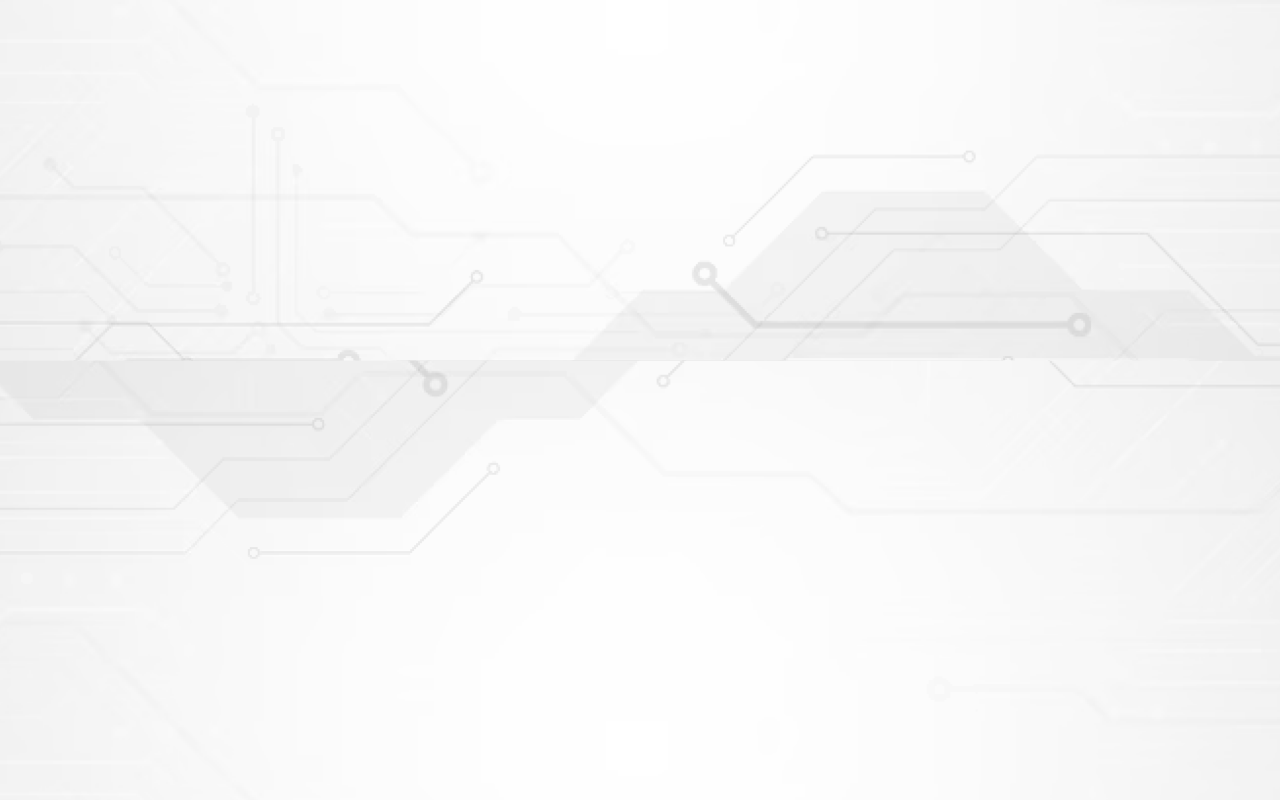
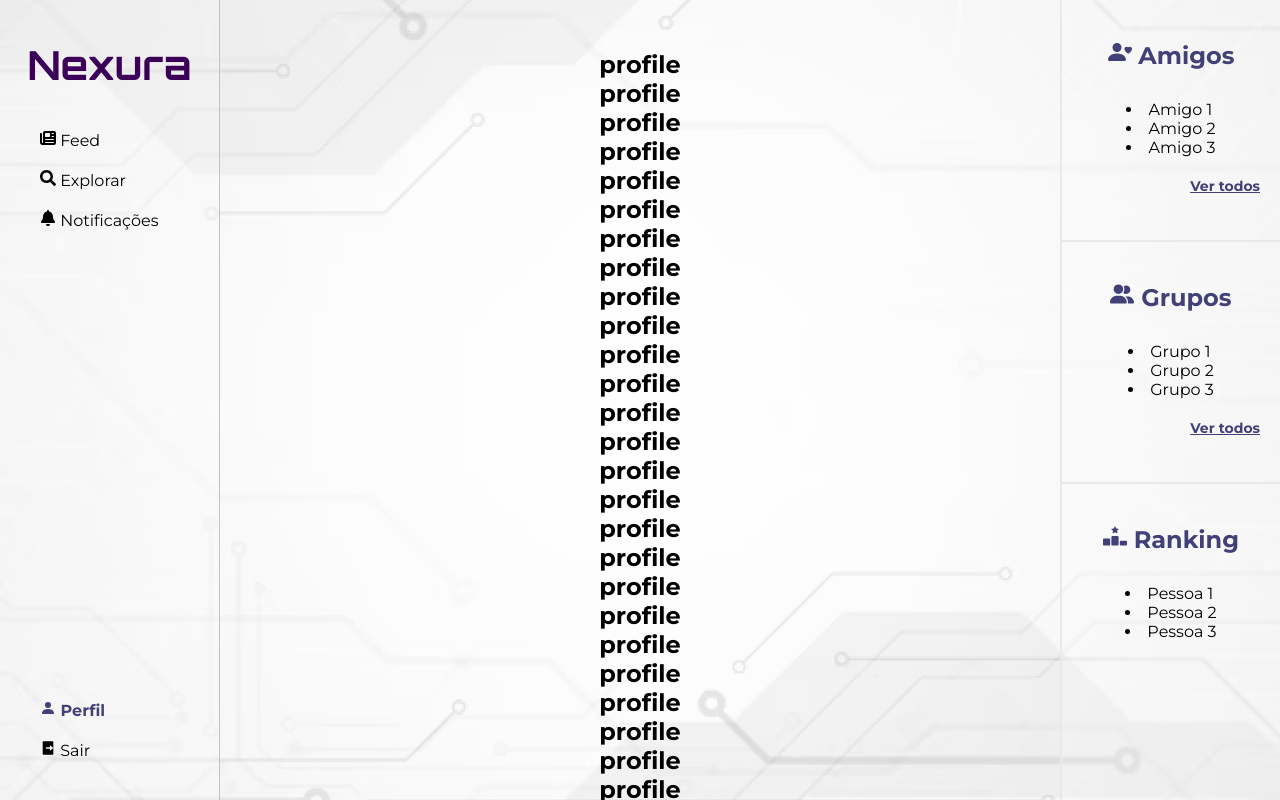
Before and after one commit to mreginal/Nexura, a React (Vite) app in the folder frontend/: page /profile in a window 1280 px wide. Before the commit this address had no page. Built offline with nearby package versions, Linux system fonts and the light colour scheme.

Commit message:
feat: versão inicial das barras de navegação (left + right) + escopo do perfil

```diff
--- a/frontend/index.html
+++ b/frontend/index.html
@@ -2,7 +2,7 @@
 <html lang="pt-br">
   <head>
     <meta charset="UTF-8" />
-    <link rel="shortcut icon" href="./public/favicon.ico" type="image/x-icon">
+    <link rel="shortcut icon" href="./favicon.ico" type="image/x-icon">
     <meta name="viewport" content="width=device-width, initial-scale=1.0" />
     <title>Nexura</title>
   </head>
--- /dev/null
+++ b/frontend/src/components/Navs/NavLeft/Nav.tsx
@@ -0,0 +1,34 @@
+import "./style.css"
+import { BsPersonFill } from 'react-icons/bs'
+import { FaSearch } from 'react-icons/fa'
+import { FaBell, FaNewspaper } from 'react-icons/fa6'
+import { RiLogoutBoxRFill } from 'react-icons/ri'
+import { useLocation, useNavigate } from 'react-router-dom'
+import { Link } from "react-router-dom"
+
+export default function Nav(){
+    const location = useLocation()
+    const navigate = useNavigate()
+
+    const handleLogout = () =>{
+    localStorage.removeItem("token")
+    navigate("/login")
+    }
+
+    return (
+        <div>
+        <nav className="nav">
+            <div className="nav-top">
+                <h2>Nexura</h2>
+                <Link to={"/feed"} className={`item-nav ${location.pathname === "/feed"? "active": ""}`}> <FaNewspaper/> Feed</Link>
+                <Link to={"/explorer"} className={`item-nav ${location.pathname === "/explorer"? "active": ""}`}> <FaSearch/> Explorar</Link>
+                <Link to={"/"} className={`item-nav ${location.pathname === "/notifications"? "active": ""}`}> <FaBell/> Notificações</Link>
+            </div>
+            <div className="nav-bottom">
+                <Link to={"/profile"} className={`item-nav ${location.pathname === "/profile"? "active": ""}`}> <BsPersonFill/> Perfil </Link>
+                <button className="item-nav" onClick={handleLogout}> <RiLogoutBoxRFill/> Sair</button>
+            </div>
+        </nav>
+        </div>
+    )
+}
--- /dev/null
+++ b/frontend/src/components/Navs/NavLeft/style.css
@@ -0,0 +1,51 @@
+.nav{
+    position: fixed;
+    height: 100vh;
+    width: 220px;
+    display: flex;
+    flex-direction: column;
+    justify-content: space-between;
+    border-right: 1.5px solid var(--medium-grey);
+    padding: 40px;
+    box-sizing: border-box;
+    background: rgba(255,255,255, 0.2);
+    backdrop-filter: blur(1px);
+}
+
+.nav h2{
+    font-family: var(--font-logo);
+    font-size: 40px;
+    color: var(--purple-1);
+    margin-bottom: 20px;
+    align-self: center;
+}
+
+.nav-top, .nav-bottom{
+    display: flex;
+    flex-direction: column;
+    gap: 20px;
+}
+
+
+.item-nav{
+    text-decoration: none;
+    color: var(--black);
+    cursor: pointer;
+}
+
+.item-nav.active{
+    color: var(--purple-2);
+    font-weight: bold;
+}
+
+button.item-nav{
+    all: unset;
+    background: none;
+    font-weight: normal;
+    cursor: pointer;
+}
+
+.item-nav:hover{
+    color: var(--purple-2);
+    font-weight: bold;
+}
--- /dev/null
+++ b/frontend/src/components/Navs/NavRight/NavRight.tsx
@@ -0,0 +1,43 @@
+import { BsPersonHeart } from "react-icons/bs"
+import "./style.css"
+import { useLocation, useNavigate } from 'react-router-dom'
+import { Link } from "react-router-dom"
+import { FaRankingStar, FaUserGroup } from "react-icons/fa6"
+
+export default function NavRight(){
+    const location = useLocation()
+    const navigate = useNavigate()
+
+    return (
+        <div>
+        <nav className="nav-right">
+            <div className="nav-friends">
+                <h2> <BsPersonHeart/> Amigos</h2>
+                <div className="list-friends">
+                    <li>Amigo 1</li>
+                    <li>Amigo 2</li>
+                    <li>Amigo 3</li>
+                </div>
+                <Link to={"/profile/friends"} className="nav-link">Ver todos</Link>
+            </div>
+            <div className="nav-groups">
+                <h2> <FaUserGroup/> Grupos</h2>
+                <div className="list-groups">
+                    <li>Grupo 1</li>
+                    <li>Grupo 2</li>
+                    <li>Grupo 3</li>
+                </div>
+                <Link to={"/profile/groups"} className="nav-link">Ver todos</Link>
+            </div>
+            <div className="nav-ranking">
+                <h2> <FaRankingStar/> Ranking</h2>
+                <div className="list-ranking">
+                    <li>Pessoa 1</li>
+                    <li>Pessoa 2</li>
+                    <li>Pessoa 3</li>
+                </div>
+            </div>
+        </nav>
+        </div>
+    )
+}
--- /dev/null
+++ b/frontend/src/components/Navs/NavRight/style.css
@@ -0,0 +1,38 @@
+.nav-right{
+    height: 100vh;
+    width: 220px;
+    display: flex;
+    flex-direction: column;
+    border-left: 2px solid var(--light-grey);
+    box-sizing: border-box;
+    background: rgba(255,255,255, 0.2);
+    backdrop-filter: blur(1px);
+}
+
+.nav-friends, .nav-groups, .nav-ranking{
+    height: 200px;
+    padding-top: 40px;
+    border-bottom: 2px solid var(--light-grey);
+    width: 100%;
+    justify-self: flex-start;
+    display: flex;
+    flex-direction: column;
+    align-items: center;
+}
+
+.nav-ranking{
+    border: none;
+}
+
+.nav-friends h2, .nav-groups h2, .nav-ranking h2{
+    color: var(--purple-2);
+    margin-bottom: 30px;
+}
+
+.nav-link{
+    align-self: flex-end;
+    padding: 20px;
+    color: var(--purple-2);
+    font-size: 14px;
+    font-weight: bold;
+}
--- a/frontend/src/pages/Feed.tsx
+++ b/frontend/src/pages/Feed.tsx
@@ -1,17 +1,9 @@
-import { useNavigate } from "react-router-dom"
+import Nav from "../components/Navs/NavLeft/Nav";
 
 export default function Feed(){
-  const navigate = useNavigate()
-
-  const handleLogout = () =>{
-    localStorage.removeItem("token")
-    navigate("/login")
-  }
-
-  return (
-    <div>
-      FEED
-      <button onClick={handleLogout}>Sair</button>
-    </div>
-  )
+return(
+  <div>
+    <Nav/>
+  </div>
+)
 }
--- /dev/null
+++ b/frontend/src/pages/Profile/Profile.tsx
@@ -0,0 +1,17 @@
+import "./style.css"
+import Nav from "../../components/Navs/NavLeft/Nav";
+import NavRight from "../../components/Navs/NavRight/NavRight";
+
+export default function Profile(){
+  return (
+    <>
+        <div className="container-profile">
+            <Nav/>
+            <div className="subcontainer-profile">
+                <h2>profile</h2><h2>profile</h2><h2>profile</h2><h2>profile</h2><h2>profile</h2><h2>profile</h2><h2>profile</h2><h2>profile</h2><h2>profile</h2><h2>profile</h2><h2>profile</h2><h2>profile</h2><h2>profile</h2><h2>profile</h2><h2>profile</h2><h2>profile</h2><h2>profile</h2><h2>profile</h2><h2>profile</h2><h2>profile</h2><h2>profile</h2><h2>profile</h2><h2>profile</h2><h2>profile</h2><h2>profile</h2><h2>profile</h2><h2>profile</h2><h2>profile</h2><h2>profile</h2><h2>profile</h2><h2>profile</h2><h2>profile</h2><h2>profile</h2><h2>profile</h2><h2>profile</h2><h2>profile</h2><h2>profile</h2><h2>profile</h2><h2>profile</h2><h2>profile</h2><h2>profile</h2><h2>profile</h2><h2>profile</h2><h2>profile</h2><h2>profile</h2>
+            </div>
+            <NavRight/>
+        </div>
+    </>
+  )
+}
--- /dev/null
+++ b/frontend/src/pages/Profile/style.css
@@ -0,0 +1,46 @@
+.container-profile{
+    display: flex;
+    height: 100vh;
+    box-sizing: border-box;
+}
+
+.subcontainer-profile{
+    width: 100vw;
+    margin-left: 220px;
+    overflow-x: hidden;
+    overflow-y: auto;
+    padding: 50px;
+    box-sizing: border-box;
+    display: flex;
+    flex-direction: column;
+    align-items: center;
+}
+
+::-webkit-scrollbar{
+    display: none;
+    scrollbar-width: none;
+    -ms-overflow-style: none;
+}
+
+/* Estilo guardado para se eu quiser o scroll
+
+::-webkit-scrollbar{
+    width: 5px;
+}
+
+::-webkit-scrollbar-track{
+    background-color: var(--light-grey);
+    border-radius: 10px;
+}
+
+::-webkit-scrollbar-thumb{
+    background-color: var(--medium-grey);
+    border-radius: 10px;
+    transition: 0.3s;
+}
+
+::-webkit-scrollbar-thumb:hover{
+    background-color: var(--purple-1)
+}
+
+*/
--- a/frontend/src/routes/AppRoutes.tsx
+++ b/frontend/src/routes/AppRoutes.tsx
@@ -6,6 +6,7 @@ import Register from "../pages/Register/Register";
 import AuthLoader from "./AuthLoader";
 import ForgotPassword from "../pages/ResetPassword/ForgotPassword";
 import ResetPassword from "../pages/ResetPassword/ResetPassword";
+import Profile from "../pages/Profile/Profile";
 
 export default function AppRoutes(){
     return(
@@ -14,9 +15,10 @@ export default function AppRoutes(){
                 <Route path="/" element={<AuthLoader/>}/>
                 <Route path="/login" element = {<Login/>} />
                 <Route path="/register" element = {<Register/>} />
-                <Route path="/feed" element={<Home/>}/>
                 <Route path="/forgot-password" element={<ForgotPassword/>}/>
                 <Route path="/reset-password" element={<ResetPassword/>}/>
+                <Route path="/feed" element={<Home/>}/>
+                <Route path="/profile" element={<Profile/>}/>
             </Routes>
         </BrowserRouter>
     )
```
